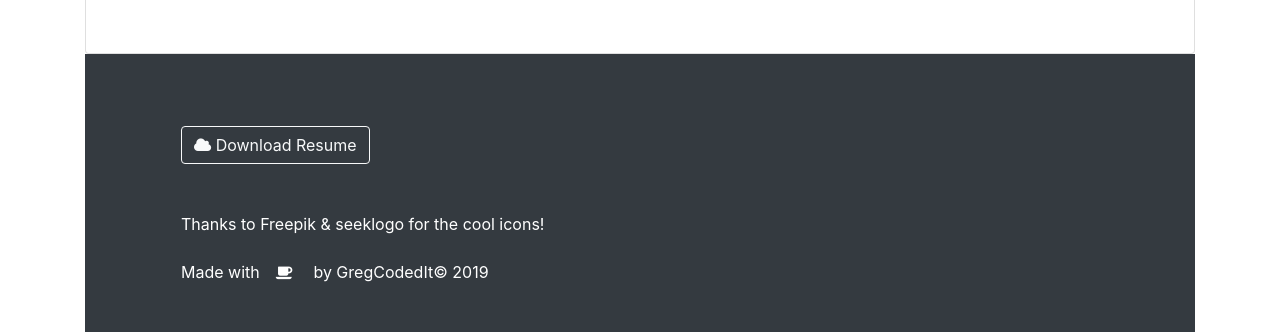
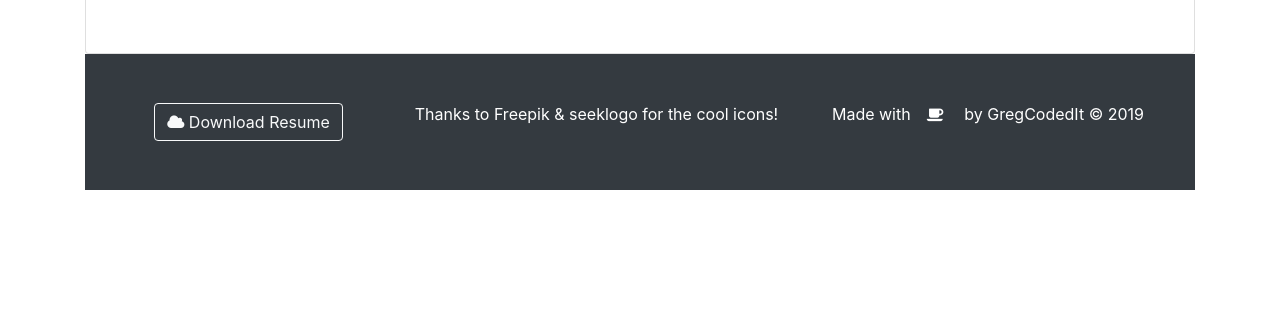
Before and after one commit to GBressler/gridportfolio, a website: page src/index.html in a window 1280 px wide. Shown: the part 1063-1395 px from the top of the page. After the commit the page ends 1253 px from the top, so only its background shows below. Drawn offline with Linux system fonts and the light colour scheme; some packages are replaced by stand-ins of ours; a script that the page names is missing.

Commit message:
Rework footer

```diff
--- a/src/index.html
+++ b/src/index.html
@@ -68,35 +68,6 @@
       <div class="card card-body py-5">
         <h3>My Skills</h3>
         <p>Here are some of the skills and tools that I have picked up and refined over the last few years.</p>
-          <!--Use porfolio grid instead-->
-          <!--<div class="d-flex flex-row text-white align-items-stretch text-center">
-            <div class="port-item p-2">
-              <img src="img/html5.svg" alt="">
-            </div>
-            <div class="port-item p-2">
-              <img src="img/css3-2.svg" alt="">
-            </div>
-            <div class="port-item p-2">
-              <img src="img/javascript-js-seeklogo.com.svg" alt="">
-            </div>
-            <div class="port-item p-2" >
-              <img src="img/react-seeklogo.com.svg" alt="">
-            </div>
-          </div>
-          <div class="d-flex flex-row text-white align-items-stretch text-center">
-            <div class="port-item p-2">
-              <img src="img/wordpress-1.svg" alt="">
-            </div>
-             <div   class="port-item p-2">
-              <img src="img/nodejs-4.svg" alt="">
-            </div>
-            <div class="port-item p-2">
-              <img src="img/bootstrap-seeklogo2.png" alt="">
-            </div>
-            <div class="port-item py-2">
-              <img src="img/mysql-3.svg" alt="">
-            </div>
-          </div>-->
 
         <div class="d-flex align-items-center py-2">
           <div class="col-lg-3 d-flex justify-content-center">
@@ -460,34 +431,20 @@
     </div>
 
     <!-- FOOTER -->
-    <!-- <footer id="main-footer" class="p-5 bg-dark text-white">
-      <div class="row">
-        <div class="col-md-6">
+    <footer id="main-footer" class="p-5 bg-dark text-white">
+      <div class="d-flex row align-items-center">
+        <div class="col-lg-3 d-flex justify-content-center">
           <a href="#" class="btn btn-outline-light"><i class="fa fa-cloud"></i> Download Resume</a>
+        </div>
+        <div class="col-lg-5 d-flex justify-content-center">
+          <p>Thanks to <a href="https://www.flaticon.com" class="text-white">Freepik</a> & <a href="https://seeklogo.com/" class="text-white">seeklogo</a> for the cool icons!</p>
+        </div>
+        <div class="col-lg-4 d-flex justify-content-center">
+          <p class="">Made with<i class="fa fa-coffee px-3"></i> by GregCodedIt <span> &copy; 2019</span></p>
         </div>
       </div>
     </footer>
-  </div>-->
-  <footer class="footer bg-dark p-5 text-white">
-    <div class="d-block py-4"><a href="dist/resume.pdf" id="footer-download" class="btn btn-outline-light ml-5" download="dist/resume.pdf"><i class="fa fa-cloud"></i> Download Resume</a></div>
-    <div class="ml-5 py-4"> <span>Thanks to <a href="https://www.flaticon.com" class="text-white">Freepik</a> & <a href="https://seeklogo.com/" class="text-white">seeklogo</a> for the cool icons!</span> </div>
-  <div class="d-flex flex-row">
-    <span class="ml-5">Made with<i class="fa fa-coffee px-3"></i> by GregCodedIt </span><span> &copy; 2019</span>
 
-      <span class="d-flex ml-5">
-        <!--<a class="mx-2 icons" href="" target="_blank">
-          <i class="fa facebook fa-facebook-square fa-2x" aria-hidden="true"></i>
-        </a>
-        <a class="mx-2 icons" href="" target="_blank">
-          <i class="fa instagram fa-instagram fa-2x" aria-hidden="true"></i>
-        </a>
-        <a class="mr-5 ml-2 icons" href="" target="_blank">
-          <i class="fa fa-twitter-square fa-2x" aria-hidden="true"></i>
-        </a>-->
-        <!--<a href="#" id="footer-download" class="btn btn-outline-light"><i class="fa fa-cloud"></i> Download Resume</a>-->
-      </span>
-  </div>
-</footer>
   <!--<script data-cfasync="false" type="text/javascript" src="../js/form-submission-handler.js"></script>-->
   <script src="js/jquery.min.js"></script>
   <script src="js/popper.min.js"></script>
```
